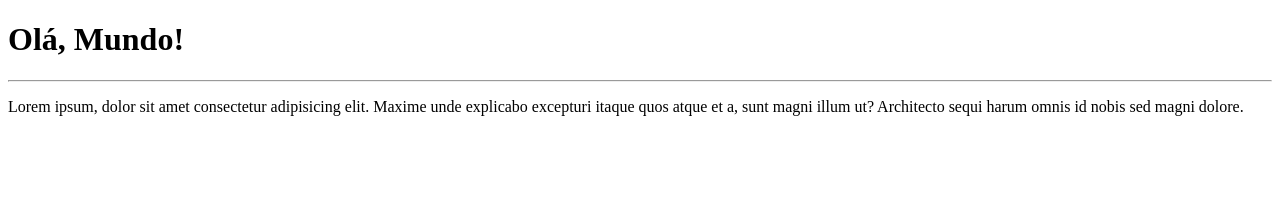
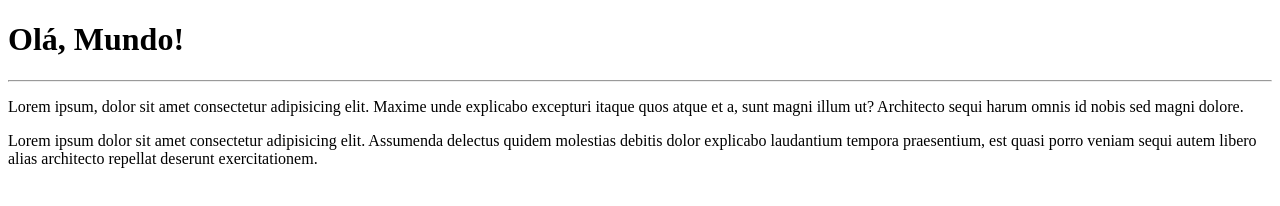
Before and after one commit to HugoCastro05/Ola-Mundo, a plain HTML site: page site-exemplo/index.html in a window 1280 px wide. Drawn offline with Linux system fonts and the light colour scheme.

Commit message:
adicionei um parágrafo

```diff
--- a/site-exemplo/index.html
+++ b/site-exemplo/index.html
@@ -9,5 +9,6 @@
     <h1>Olá, Mundo!</h1>
     <hr>
     <p>Lorem ipsum, dolor sit amet consectetur adipisicing elit. Maxime unde explicabo excepturi itaque quos atque et a, sunt magni illum ut? Architecto sequi harum omnis id nobis sed magni dolore.</p>
+    <p>Lorem ipsum dolor sit amet consectetur adipisicing elit. Assumenda delectus quidem molestias debitis dolor explicabo laudantium tempora praesentium, est quasi porro veniam sequi autem libero alias architecto repellat deserunt exercitationem. </p>
 </body>
 </html>
```
